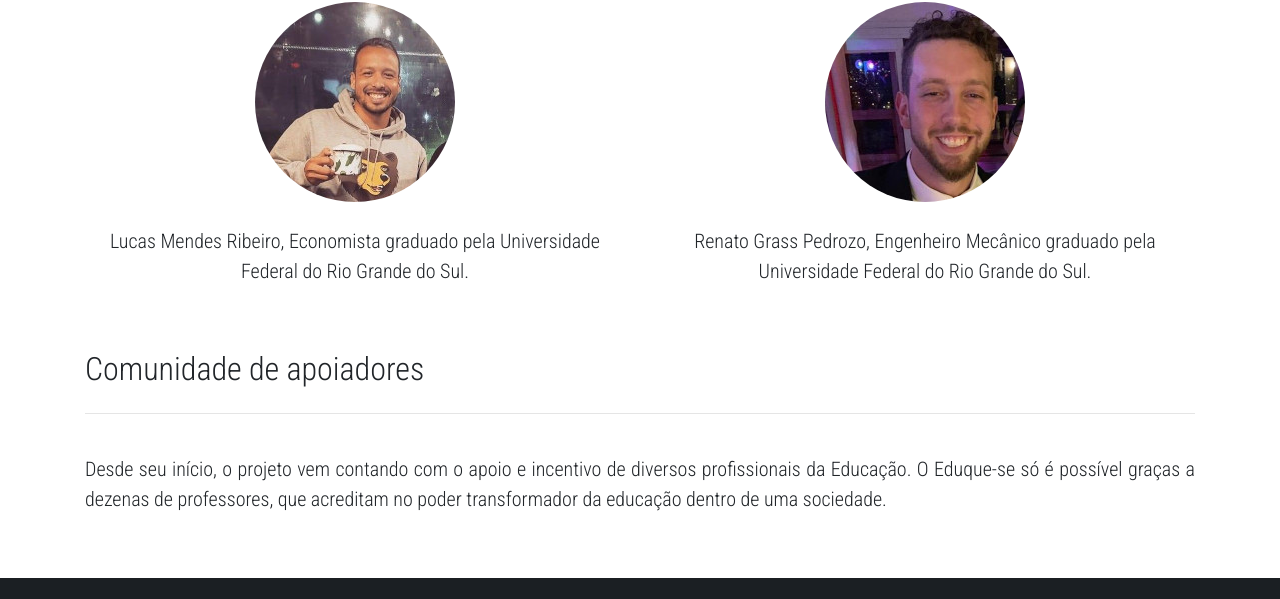
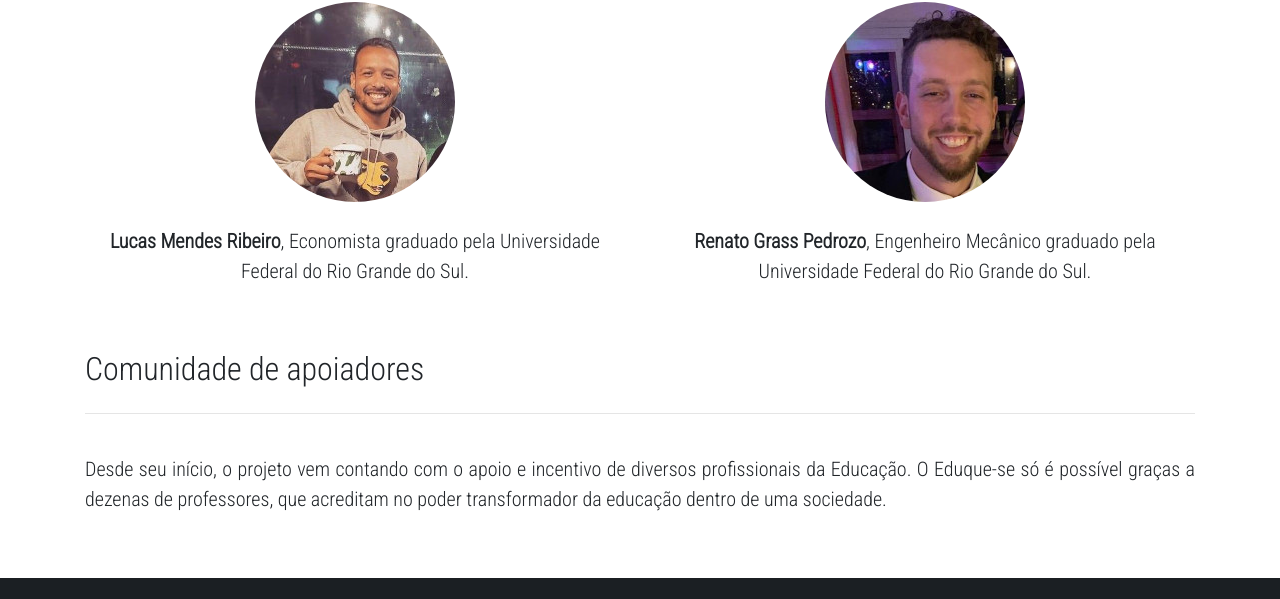
Before and after one commit to renatogpedrozo/eduque-se, a plain HTML site: page Sobre.html in a window 1280 px wide. Shown: the part 831-1430 px from the top of the page. Drawn offline with Linux system fonts and the light colour scheme.

Commit message:
Update Sobre.html

```diff
--- a/Sobre.html
+++ b/Sobre.html
@@ -76,12 +76,12 @@
 		<div class="row">
 			<div class="col-lg-6 text-center py-4">
 			<img src="img-eduk/perfil-lucasA.jpg" class="rounded-circle">
-			<p class="pt-4"> Lucas Mendes Ribeiro, Economista graduado pela Universidade Federal do Rio Grande do Sul.
+			<p class="pt-4"><b>Lucas Mendes Ribeiro</b>, Economista graduado pela Universidade Federal do Rio Grande do Sul.
 			</p>
 			</div>
 			<div class="col-lg-6 text-center py-4">
 			<img src="img-eduk/perfilA.jpg" class="rounded-circle">
-			<p class="pt-4">Renato Grass Pedrozo, Engenheiro Mecânico graduado pela Universidade Federal do Rio Grande do Sul.
+			<p class="pt-4"><b>Renato Grass Pedrozo</b>, Engenheiro Mecânico graduado pela Universidade Federal do Rio Grande do Sul.
 			</p>
 			</div>
 		</div>
```
